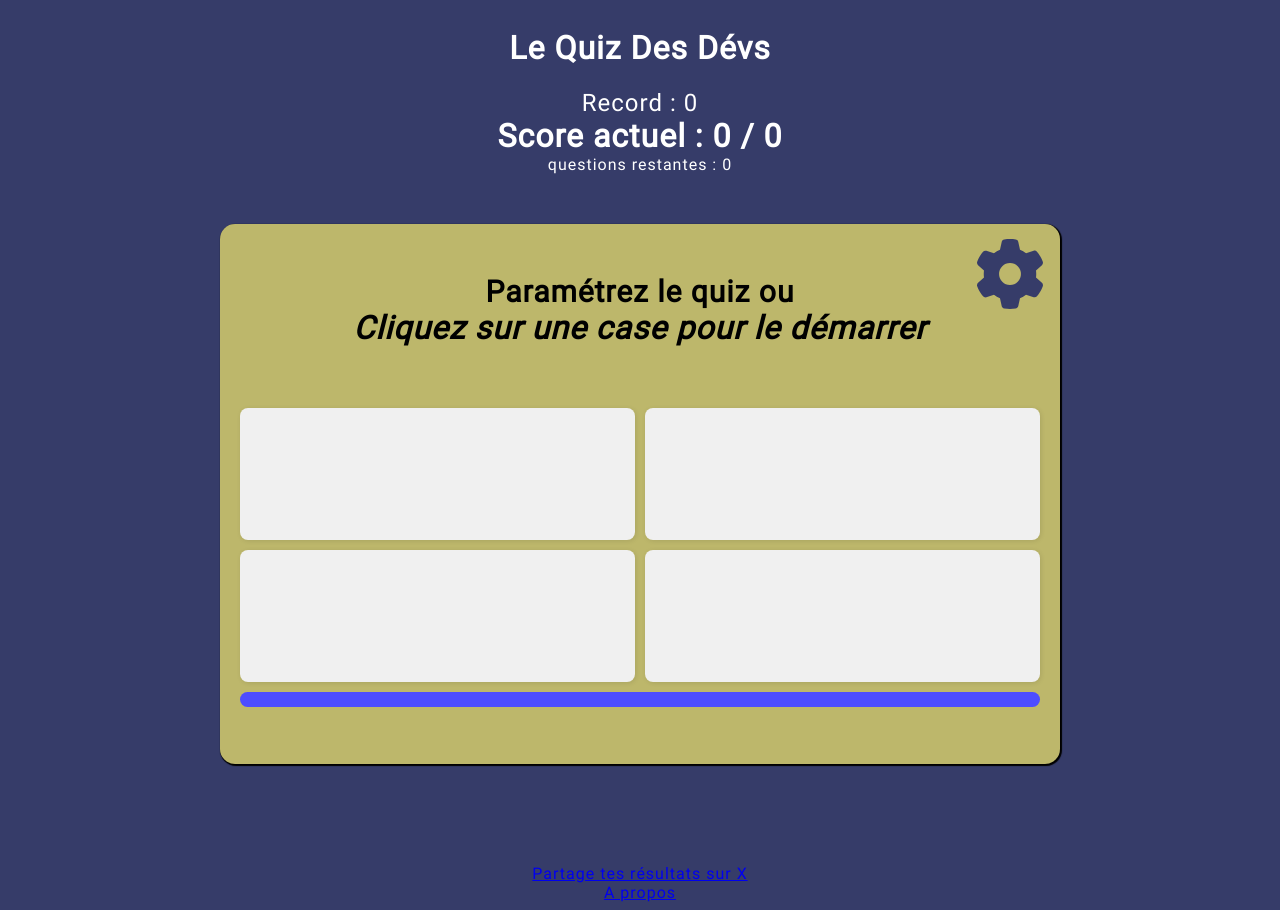
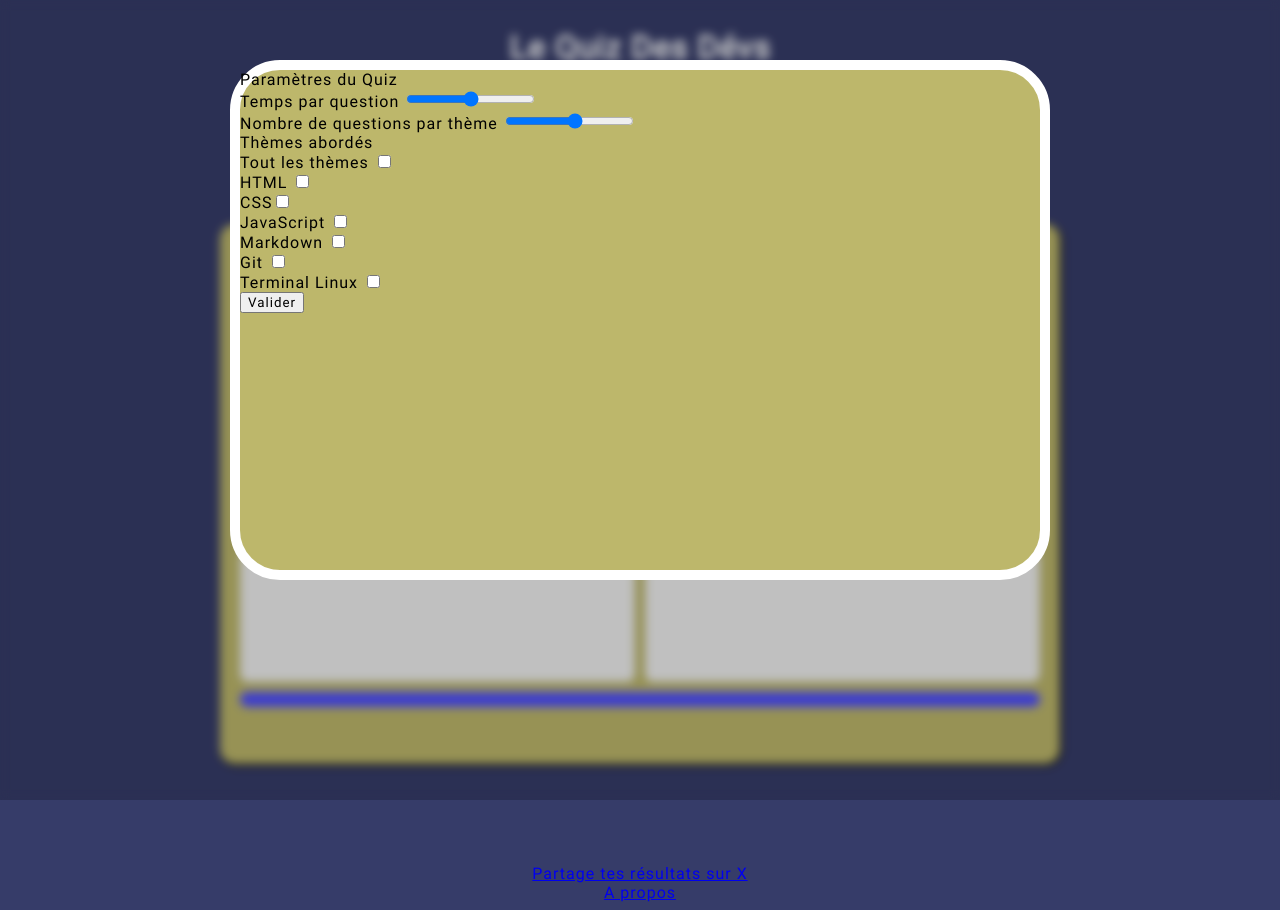
Before and after one commit to GoutteDooo/QuizDesDevs, a website with bundled scripts: page index.html in a window 1280 px wide. Both pictures are taken after a click on the element 1010 px from the left and 273 px from the top of the page. Built offline with nearby package versions, Linux system fonts and the light colour scheme.

Commit message:
ajout openSetting, test

```diff
--- a/index.html
+++ b/index.html
@@ -35,19 +35,64 @@
     </div>
 
     <div class="blur-background"></div>
+    <!-- SETTINGS NON VISIBLES DE BASE -->
     <div class="settings">
-      <h1>Paramètres du Quiz</h1>
-      <div class="settings-time">Temps par question</div>
-      <div class="settings-ques-per-theme">Nombre de questions par thème</div>
+      <div class="settings-title">Paramètres du Quiz</div>
+      <div class="settings-time">
+        Temps par question
+        <input
+          type="range"
+          name="settings-time"
+          id="settings-time"
+          min="5"
+          max="120"
+        />
+      </div>
+      <div class="settings-ques-per-theme">
+        Nombre de questions par thème
+
+        <input
+          type="range"
+          name="settings-qpt"
+          id="settings-qpt"
+          min="1"
+          max="10"
+        />
+      </div>
       <div class="settings-themes-container">
-        <h2>Thèmes abordés</h2>
-        <div class="settings-theme">HTML</div>
-        <div class="settings-theme">CSS</div>
-        <div class="settings-theme">JavaScript</div>
-        <div class="settings-theme">Markdown</div>
-        <div class="settings-theme">Git</div>
-        <div class="settings-theme">Terminal Linux</div>
+        <div class="settings-themes-title">Thèmes abordés</div>
+        <div class="settings-themes-list">
+          <div class="settings-theme">
+            <label for="theme-all">Tout les thèmes</label>
+            <input type="checkbox" name="theme-html" id="theme-all" />
+          </div>
+          <div class="settings-theme">
+            <label for="theme-html">HTML</label>
+            <input type="checkbox" name="theme-html" id="theme-html" />
+          </div>
+          <div class="settings-theme">
+            <label for="theme-css">CSS</label
+            ><input type="checkbox" name="theme-css" id="theme-css" />
+          </div>
+          <div class="settings-theme">
+            <label for="theme-js">JavaScript</label>
+            <input type="checkbox" name="theme-js" id="theme-js" />
+          </div>
+          <div class="settings-theme">
+            <label for="theme-md">Markdown</label>
+            <input type="checkbox" name="theme-md" id="theme-md" />
+          </div>
+          <div class="settings-theme">
+            <label for="theme-git">Git</label>
+            <input type="checkbox" name="theme-git" id="theme-git" />
+          </div>
+          <div class="settings-theme">
+            <label for="theme-linux">Terminal Linux</label>
+            <input type="checkbox" name="theme-linux" id="theme-linux" />
+          </div>
+        </div>
       </div>
+      <button class="settings-validate">Valider</button>
     </div>
 
     <a href="https://X.com" target="_blank">Partage tes résultats sur X</a>
--- a/index.js
+++ b/index.js
@@ -18,6 +18,10 @@ import {
   ansJS,
   cAnsJS,
 } from "./data.js";
+import openSetting from "./settings.js";
+
+import settings from "./settings.js";
+
 let score = 0;
 let record = score;
 let timer = 20000;
@@ -82,6 +86,7 @@ class Questionnaire {
 const card = document.querySelector(".card");
 const scoreDisplay = document.querySelector(".score strong");
 const recordDisplay = document.querySelector(".record");
+const settingsBtn = document.querySelector(".settings-btn");
 
 //éléments modifiés dynamiquement à la fin du quiz
 var questionsLeftContainer = document.querySelector(".questions-lefts");
@@ -428,3 +433,7 @@ responsesContainer.addEventListener("click", () => {
     startQuiz();
   }
 });
+
+settingsBtn.addEventListener("click", () => {
+  openSetting();
+});
--- a/settings.js
+++ b/settings.js
@@ -1,3 +1,15 @@
-let
+let questionTime;
+let numbQuestionPerTheme;
+let themesSelected = [];
 
-export const openSetting = () => {};
+//Sélecteurs
+let settings = document.querySelector(".settings");
+let blur = document.querySelector(".blur-background");
+
+const openSetting = () => {
+  //Quand l'user a cliqué sur la roue crantée, ouvre les settings
+  settings.style.display = "block";
+  blur.style.display = "block";
+};
+
+export default openSetting;
```
